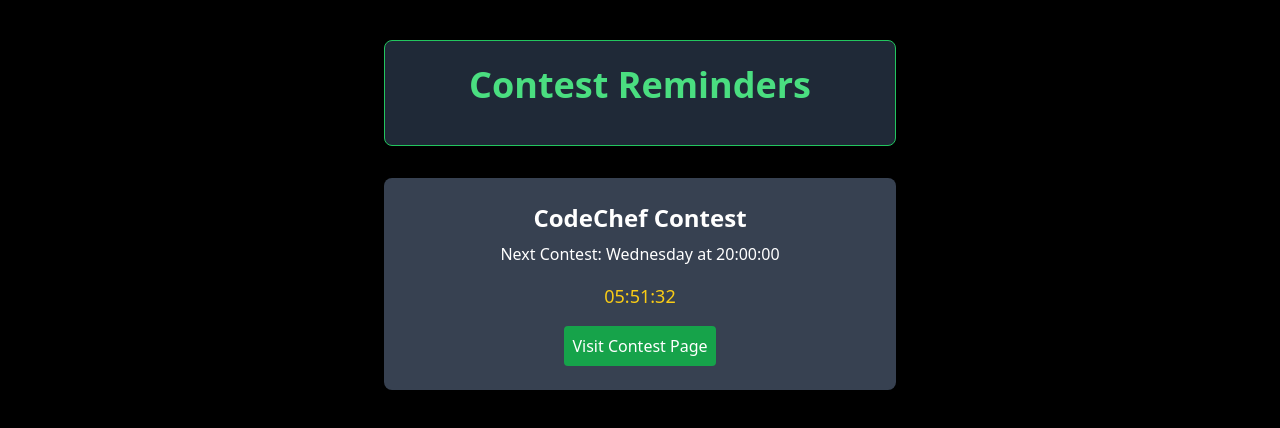
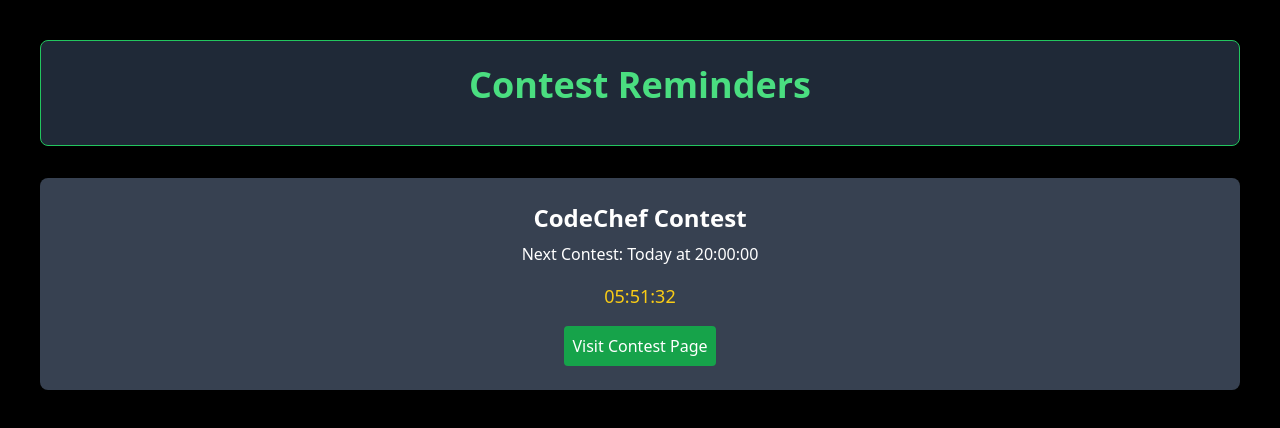
Before and after one commit to niteshsaxena03/The-CP-Sphere-Client, a React (Vite) app: page /contest-reminders in a window 1280 px wide. Shown: the top 428 px of the page. Built offline with nearby package versions, Linux system fonts and the light colour scheme; no server answers.

Commit message:
Contest reminders work completed

```diff
--- a/src/pages/ContestReminders.jsx
+++ b/src/pages/ContestReminders.jsx
@@ -1,4 +1,5 @@
 import { useEffect, useState } from "react";
+import Spline from "@splinetool/react-spline";
 
 const ContestReminders = () => {
   const [timeLeft, setTimeLeft] = useState("");
@@ -96,8 +97,10 @@
   }, []);
 
   return (
-    <div className="bg-black min-h-screen p-5 md:p-10 flex flex-col items-center">
-      <div className="bg-gray-800 p-6 rounded-lg shadow-lg mb-8 w-full max-w-lg text-center border border-green-500">
+    <div className="flex flex-col min-h-screen bg-black">
+      {/* Left: Contest Reminders */}
+      <div className="p-5 md:p-10 flex flex-col items-center">
+        <div className="bg-gray-800 p-6 rounded-lg shadow-lg mb-8 w-full text-center border border-green-500">
           <h1 className="text-4xl font-bold text-green-400 mb-4">
             Contest Reminders
           </h1>
@@ -124,13 +127,13 @@
               return (
                 <div
                   key={index}
-                className="bg-gray-700 p-6 rounded-lg shadow-lg w-full max-w-lg mb-4 text-center transition-transform transform hover:scale-105"
+                  className="bg-gray-700 p-6 rounded-lg shadow-lg w-full mb-4 text-center transition-transform transform hover:scale-105"
                 >
                   <h2 className="text-2xl font-semibold text-white mb-2">
                     {contest.name}
                   </h2>
                   <p className="text-white mb-4">
-                  Next Contest: {contest.day} at {contest.time}
+                    Next Contest: Today at {contest.time}
                   </p>
                   <p className="text-lg text-yellow-400">{timeLeft}</p>
                   <a
@@ -150,6 +153,7 @@
           <p className="text-white">No contests are scheduled for today.</p>
         )}
       </div>
+    </div>
   );
 };
 
--- a/src/pages/LoginPage.jsx
+++ b/src/pages/LoginPage.jsx
@@ -7,9 +7,10 @@
 const LoginPage = () => {
   const navigate = useNavigate();
 
-  // State to store email and password inputs
+  // State to store email, password, and error messages
   const [email, setEmail] = useState("");
   const [password, setPassword] = useState("");
+  const [error, setError] = useState(""); // New state for error messages
 
   const { loginUserWithEmailAndPassword, isLoggedIn } = useFirebase();
 
@@ -31,9 +32,11 @@
         console.log("Login Successful");
         navigate("/home"); // Redirect to home on successful login
       } else {
+        setError("Invalid email or password."); // Set error message if login fails
         console.log("Login Failed");
       }
     } catch (error) {
+      setError("Invalid email or password."); // Set error message if there's an error
       console.error("Login error:", error);
     }
   };
@@ -50,6 +53,13 @@
         <h2 className="text-4xl font-bold text-white mb-6 text-center">
           Login
         </h2>
+
+        {/* Error Message */}
+        {error && (
+          <div className="bg-red-500 text-white p-3 rounded mb-4 text-center">
+            {error}
+          </div>
+        )}
 
         {/* Email Input */}
         <div className="mb-4">
```
Lines whose indentation alone changed are shown as unchanged.
